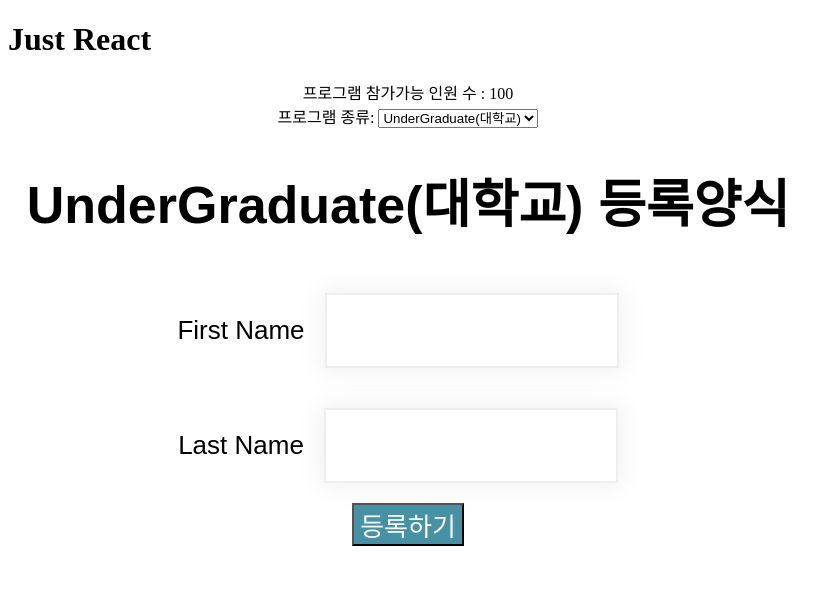
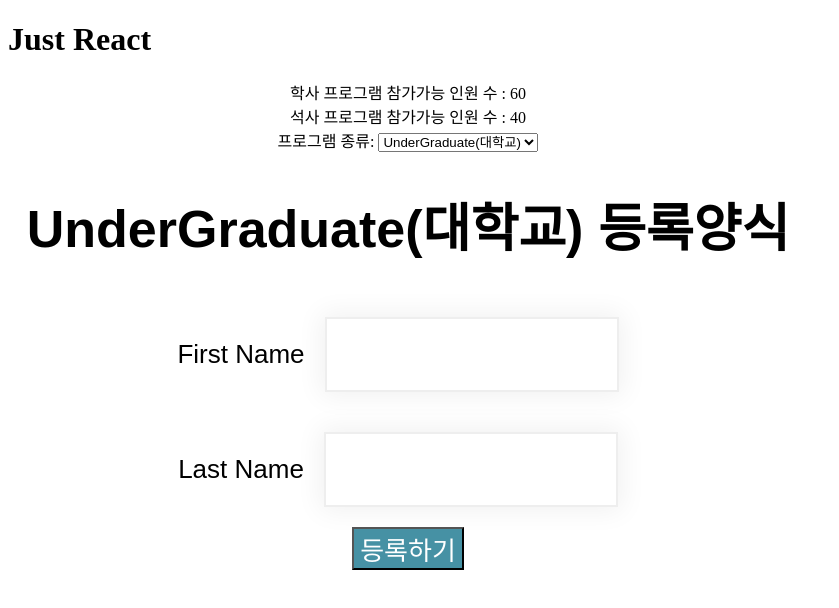
Before and after one commit to annie309409/enrollment-react-app, a React (Create React App) app: page / in a window 1280 px wide. Shown: the top 608 px of the page, without its empty margins (0-839 px from the left). Built offline with nearby package versions, Linux system fonts and the light colour scheme.

Commit message:
참가 가능 인원수 discount

```diff
--- a/src/App.js
+++ b/src/App.js
@@ -5,7 +5,8 @@ import EnrollmentForm from "./components/enrollmentForm";
 const App = ()=>{
     const [program,setProgram]=useState('UG');
     const [prgname,setPrgname] = useState('UnderGraduate(대학교)');
-    const [seats,setSeats] = useState(100);
+    const [usSeat,setUsSeat] = useState(60);
+    const [pgSeat,setPgSeat] = useState(40);
     const handleChange = (e) => {
         setProgram(e.target.value);
         setPrgname(e.target.options[e.target.selectedIndex].text);
@@ -14,14 +15,28 @@ const App = ()=>{
 
     //바꿔줄 수 있는 함수를 넘겨야 함
     // 참가 가능 이원수를 변경하는 함수
+
+    //프로그램별 참가인원 변경 함수
     const setUpdateSeats=(modifySeat)=>{
-        setSeats(modifySeat);
+        if(program ==='PG') setPgSeat(modifySeat);
+        else setUsSeat(modifySeat);
+
     };
+
+    // 조건에따라 반환하는 함수를 설정했지만 삼항연산자가 훨씬 간단함
+    // const currentSeat = ()=>{
+    //     if(program =='PG') return pgSeat;
+    //     else return  usSeat;
+    // }
 
     return(
         <div className="app">
             <div className="programs">
-                <label>프로그램 참가가능 인원 수 : {seats}</label>
+                {/*그때마다 변경*/}
+                {/*<label>학사 프로그램 참가가능 인원 수 : {currentSeat()}</label>*/}
+                <label>학사 프로그램 참가가능 인원 수 : {usSeat}</label>
+                <br/>
+                <label>석사 프로그램 참가가능 인원 수 : {pgSeat}</label>
                 <br/>
                 <label htmlFor="sel">프로그램 종류: </label>
                 {/* program의 이름으로 ug, pg가 들어감*/}
@@ -30,7 +45,8 @@ const App = ()=>{
                     <option value="PG">PostGraduate(대학원)</option>
                 </select>
             </div>
-            <EnrollmentForm chosenProgram={prgname} cSeat={seats} setUpdateSeats={setUpdateSeats} />
+            {/*값이 다르게 들어갈땐 삼항연산자 사용*/}
+            <EnrollmentForm chosenProgram={prgname} setUpdateSeats={setUpdateSeats} currentSeat ={(program ==='PG')?pgSeat:usSeat} />
         </div>
     );
 }
--- a/src/components/enrollmentForm.js
+++ b/src/components/enrollmentForm.js
@@ -17,7 +17,7 @@ const EnrollmentForm = (props)=>{
         // state형 변수에 저장된 이름, 성을 환영메세지와함께 조합
         setWelcome(`welcome,${firstName} ${lastName}`);
         // 참여가능 인원수 감소 (parameter로 함수도 받아올 수 있음)
-        props.setUpdateSeats(props.cSeat-1);
+        props.setUpdateSeats(props.currentSeat-1);
     };
     return(
         <div>
```
